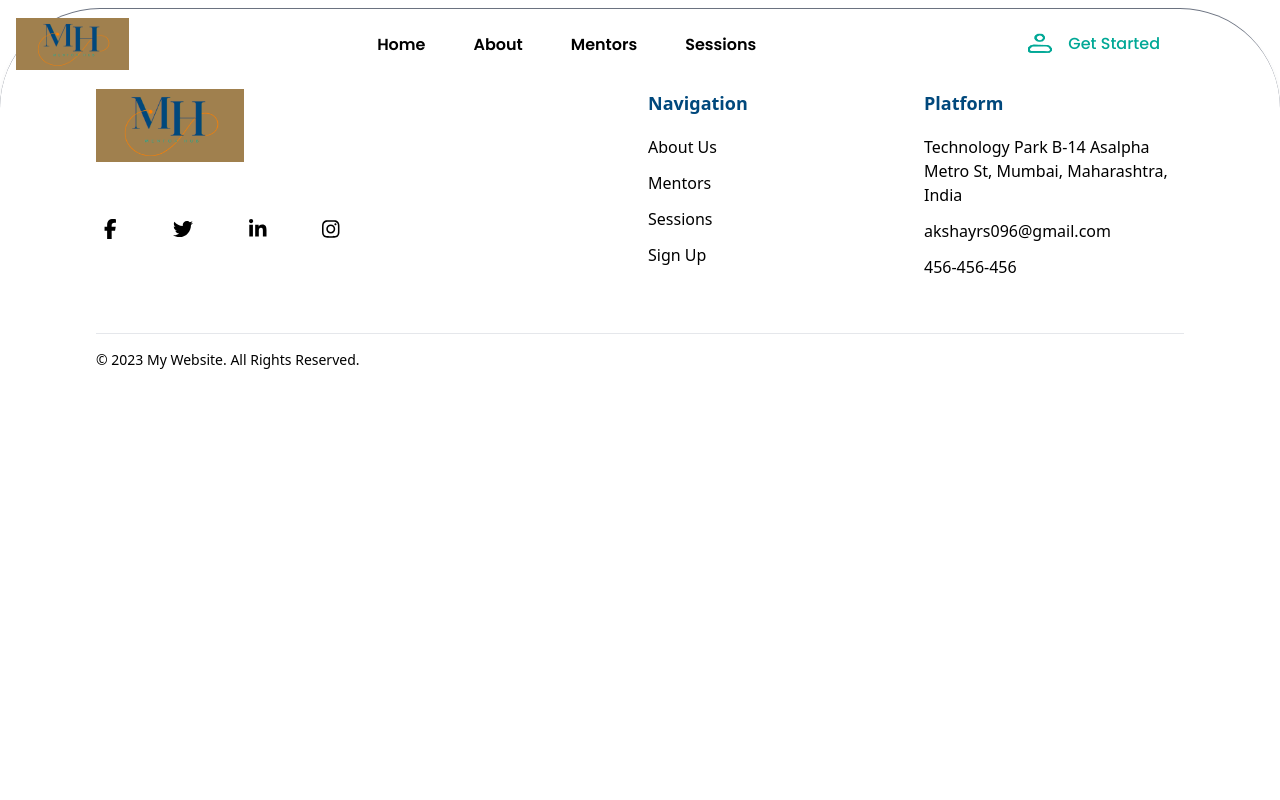
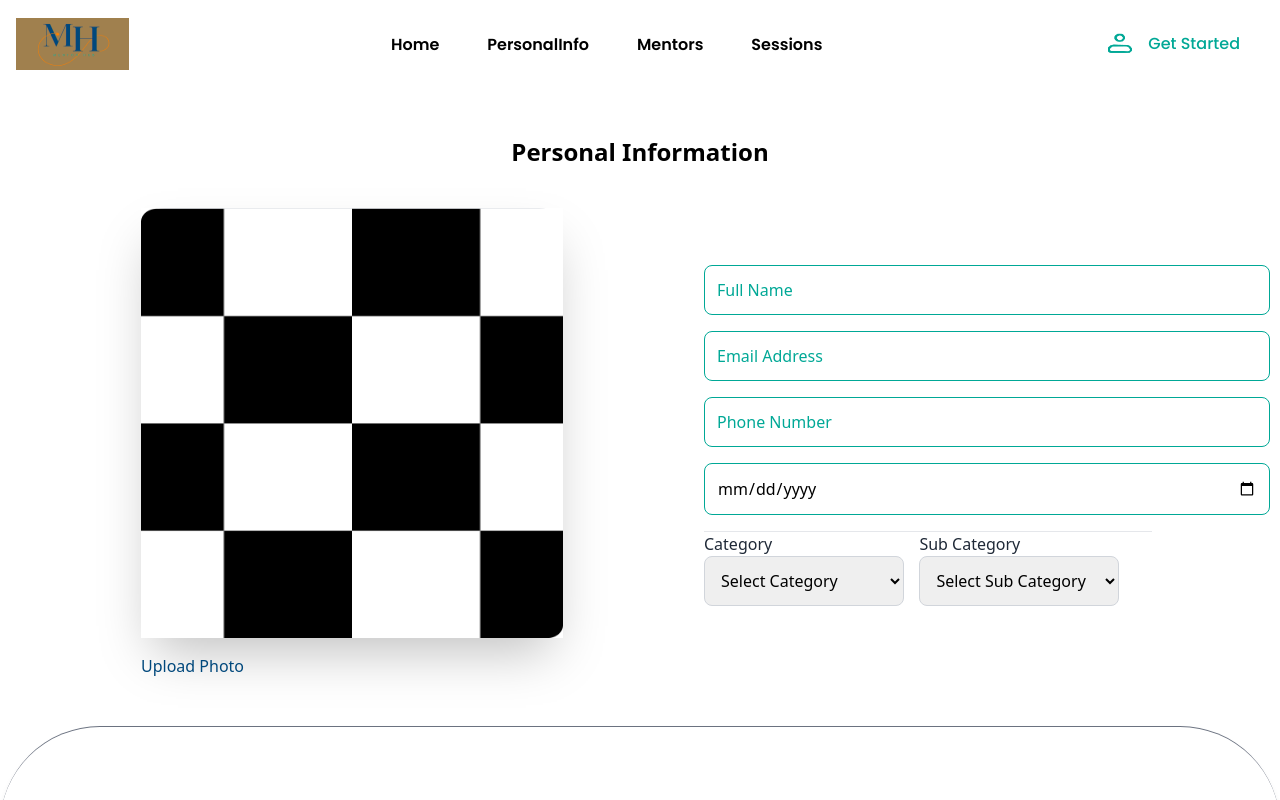
Before and after one commit to Akshay200228/Lean-Platform-Task, a React (Vite) app: page /personalInfo in a window 1280 px wide. Shown: the top 800 px of the page. Built offline with nearby package versions, Linux system fonts and the light colour scheme.

Commit message:
PersonalInfo Section

```diff
--- a/package.json
+++ b/package.json
@@ -14,11 +14,11 @@
     "@fortawesome/react-fontawesome": "^0.2.0",
     "@material-tailwind/react": "^2.0.4",
     "@react-spring/web": "^9.7.3",
-    "@splinetool/react-spline": "^2.2.6",
     "aos": "^2.3.4",
     "framer-motion": "^10.12.17",
     "react": "^18.2.0",
     "react-dom": "^18.2.0",
+    "react-dropzone": "^14.2.3",
     "react-intersection-observer": "^9.5.2",
     "react-router-dom": "^6.14.1",
     "react-spring": "^9.7.2",
--- a/src/App.jsx
+++ b/src/App.jsx
@@ -3,7 +3,7 @@ import styles from './style';
 import { Footer, Navbar } from './components';
 import AOS from 'aos';
 import 'aos/dist/aos.css';
-import { Contact, Home, About } from './pages';
+import { PersonalInfo, Home, About } from './pages';
 import Preloader from './constants/Preloader';
 import { Route, Routes } from 'react-router-dom';
 import { BrowserRouter } from 'react-router-dom'
@@ -46,7 +46,7 @@ const App = () => {
               <Routes>
                 <Route exact path="/" element={<Home />} />
                 <Route path="/about" element={<About />} />
-                  <Route path="/contact" element={<Contact />} />
+                <Route path="/personalInfo" element={<PersonalInfo />} />
               </Routes>
             </div>
           </div>
--- a/src/assets/index.js
+++ b/src/assets/index.js
@@ -9,6 +9,7 @@ import community from "./community.png";
 import avatar1 from "./avatar1.png";
 import avatar2 from "./avatar2.png";
 import avatar3 from "./avatar3.png";
+import form from "./form.png";
 import ArrowRightImg from "./ArrowRightImg.svg";
 
 export {
@@ -24,4 +25,5 @@ export {
   avatar1,
   avatar2,
   avatar3,
+  form,
 };
--- a/src/components/Navbar.jsx
+++ b/src/components/Navbar.jsx
@@ -1,10 +1,19 @@
 import { useEffect, useState } from 'react';
 import { close, menu, mh, signup } from '../assets';
 import { Link } from 'react-router-dom';
+import { motion, useSpring } from 'framer-motion';
+
 
 const Navbar = () => {
   const [toggle, setToggle] = useState(false);
   const [animateButton, setAnimateButton] = useState(false);
+  const [isDragging, setIsDragging] = useState(false);
+
+  const springProps = useSpring({
+    x: isDragging ? 100 : 0,
+    scale: isDragging ? 1.2 : 1,
+  });
+
 
   useEffect(() => {
     const interval = setInterval(() => {
@@ -32,11 +41,18 @@ const Navbar = () => {
       className={`fixed top-0 z-50 flex items-center justify-between w-full px-4 py-4 ${scrolled ? 'bg-white' : 'bg-transparent'} navbar`}
       data-aos='fade-down' data-aos-delay='200'
     >
-      <img
+      <motion.img
         src={mh}
         alt="logo"
-        className="w-[113px] h-[52px] "
+        className="w-[113px] h-[52px]"
+        drag
+        dragConstraints={{ left: 0, right: 0, top: 0, bottom: 0 }}
+        dragElastic={0.8}
+        {...springProps}
+        onDragStart={() => setIsDragging(true)}
+        onDragEnd={() => setIsDragging(false)}
       />
+
       <ul className="items-center justify-end hidden space-x-12 font-semibold sm:flex">
         <li>
           <Link to="/" className='font-poppins cursor-pointer text-[16px] text-black hover:text-purple-400'>
@@ -44,8 +60,8 @@ const Navbar = () => {
           </Link>
         </li>
         <li>
-          <Link to="/about" className='font-poppins cursor-pointer text-[16px] text-black hover:text-purple-400'>
-            About
+          <Link to="/personalInfo" className='font-poppins cursor-pointer text-[16px] text-black hover:text-purple-400'>
+          PersonalInfo
           </Link>
         </li>
         <li>
@@ -59,7 +75,7 @@ const Navbar = () => {
           </Link>
         </li>
       </ul>
-      <div className="hidden mr-20 space-x-4 sm:flex">
+      <div className="hidden sm:flex">
         <button
           type="button"
           className={`py-4 px-6 flex items-center gap-4 font-poppins font-medium text-base text-[#00A896] ${scrolled ? 'bg-dimWhite border-solid border-2 border-[#00A896] ' : 'bg-white'} rounded-2xl outline-none ${animateButton ? 'animate-pulse' : ''}`}
@@ -81,26 +97,26 @@ const Navbar = () => {
         />
 
         {toggle && (
-          <div className="mr-10 flex flex-col items-center p-6 bg-black-gradient absolute top-full right-0 mt-2 mx-4 min-w-[140px] rounded-xl sidebar">
+          <div className="mr-10 flex flex-col items-center p-6 bg-white-gradient absolute top-full right-0 mt-2 mx-4 min-w-[140px] rounded-xl sidebar">
             <ul className="flex flex-col items-start justify-end flex-1 mb-4 font-semibold list-none">
               <li className='mb-2'>
-                <Link to="/" className='font-poppins cursor-pointer text-[16px] text-white'>
+                <Link to="/" className='font-poppins cursor-pointer text-[16px] text-neutral-900'>
                   Home
                 </Link>
               </li>
               <li className='mb-2'>
-                <Link to="/docs" className='font-poppins cursor-pointer text-[16px] text-white'>
+                <Link to="/docs" className='font-poppins cursor-pointer text-[16px] text-neutral-900'>
                   Docs
                 </Link>
               </li>
               <li className='mb-2'>
-                <Link to="/about" className='font-poppins cursor-pointer text-[16px] text-white'>
+                <Link to="/about" className='font-poppins cursor-pointer text-[16px] text-neutral-900'>
                   About
                 </Link>
               </li>
               <li>
-                <Link to="/contact" className='font-poppins cursor-pointer text-[16px] text-white'>
-                  Contact
+                <Link to="/personalInfo" className='font-poppins cursor-pointer text-[16px] text-neutral-900'>
+                  PersonalInfo
                 </Link>
               </li>
             </ul>
@@ -108,7 +124,7 @@ const Navbar = () => {
             <div className="flex flex-col items-center">
               <button
                 type="button"
-                className="flex items-center gap-2 px-2 py-3 text-base font-medium text-white outline-none font-poppins bg-purple-gradient rounded-10px"
+                className="flex items-center gap-2 px-2 py-3 text-base font-medium text-[#00A896] outline-none font-poppins bg-white rounded-10px rounded-2xl"
               >
                 <img src={signup} alt="Signup" className="w-6 h-6" />
                 <span>Get Started</span>
--- /dev/null
+++ b/src/pages/PersonalInfo.jsx
@@ -0,0 +1,159 @@
+import React, { useState } from 'react';
+import styles from '../style';
+import { form } from '../assets';
+
+const PersonalInfo = () => {
+  const [profileImage, setProfileImage] = useState(null);
+  const [name, setName] = useState('');
+  const [email, setEmail] = useState('');
+  const [phoneNumber, setPhoneNumber] = useState('');
+  const [dateOfBirth, setDateOfBirth] = useState('');
+  const [category, setCategory] = useState('');
+  const [subCategory, setSubCategory] = useState('');
+
+  const handleImageUpload = (event) => {
+    const file = event.target.files[0];
+    if (file) {
+      const reader = new FileReader();
+      reader.onload = () => {
+        setProfileImage(reader.result);
+      };
+      reader.readAsDataURL(file);
+    }
+  };
+
+  const handleSubmit = (e) => {
+    e.preventDefault();
+
+    // Handle form submission
+    // You can perform validation and submit the data to your backend or perform other actions
+    console.log('Profile Image:', profileImage);
+    console.log('Name:', name);
+    console.log('Email:', email);
+    console.log('Phone Number:', phoneNumber);
+    console.log('Date of Birth:', dateOfBirth);
+    console.log('Category:', category);
+    console.log('Sub Category:', subCategory);
+  };
+
+  return (
+    <div className={`${styles.paddingY} ${styles.paddingX} mt-14 sm:mt-24`}>
+      <h2 className="mb-6 text-2xl font-bold text-center sm:mb-10">Personal Information</h2>
+      <div className={`flex flex-col lg:flex-row h-full`}>
+        {/* Left side - Profile Image Upload */}
+        <div className="flex items-center justify-center lg:w-1/2">
+          <label htmlFor="image-upload" className="relative text-[#00487C]">
+            {profileImage ? (
+              <img
+                src={profileImage}
+                alt="Profile"
+                className="object-cover shadow-2xl mb-4 sm:mb-0 w-72 h-72 sm:w-[522px] sm:h-[430px] rounded-3xl cursor-pointer"
+              />
+            ) : (
+              <div className="flex items-center justify-center w-72 h-72 mb-4 sm:mb-0 sm:w-[422px] sm:h-[430px] rounded-3xl bg-gray-200 cursor-pointer">
+                <img
+                  src={form}
+                  className="w-72 h-72 sm:w-[522px] sm:h-[430px] shadow-2xl"
+                />
+              </div>
+            )}
+            <p className='mt-4 mb-6 sm:mb-0 text-[#00487C]'>Upload Photo</p>
+            <input
+              type="file"
+              id="image-upload"
+              className="absolute inset-0 w-full h-full opacity-0 cursor-pointer"
+              accept="image/*"
+              onChange={handleImageUpload}
+            />
+          </label>
+        </div>
+
+        {/* Right side - Personal Info Fields */}
+        <div className={`flex flex-col justify-center lg:w-1/2 ${styles.paddingX}`}>
+          <div className="max-w-md mx-auto">
+            <form onSubmit={handleSubmit}>
+              <div className="mb-4">
+                <input
+                  type="text"
+                  id="name"
+                  placeholder="Full Name"
+                  className="w-72 sm:w-[566px] p-3 border placeholder-[#00A896] border-[#00A896] rounded-lg focus:outline-none focus:border-blue-500"
+                  value={name}
+                  onChange={(e) => setName(e.target.value)}
+                  required
+                />
+              </div>
+              <div className="mb-4">
+                <input
+                  type="email"
+                  id="email"
+                  placeholder="Email Address"
+                  className="w-72 sm:w-[566px] p-3 border placeholder-[#00A896] border-[#00A896] rounded-lg focus:outline-none focus:border-blue-500"
+                  value={email}
+                  onChange={(e) => setEmail(e.target.value)}
+                  required
+                />
+              </div>
+              <div className="mb-4">
+                <input
+                  type="tel"
+                  id="phone"
+                  placeholder="Phone Number"
+                  className="w-72 sm:w-[566px] p-3 border placeholder-[#00A896] border-[#00A896] rounded-lg focus:outline-none focus:border-blue-500"
+                  value={phoneNumber}
+                  onChange={(e) => setPhoneNumber(e.target.value)}
+                  required
+                />
+              </div>
+              <div className="mb-4">
+                <input
+                  type="date"
+                  id="dob"
+                  className="w-72 sm:w-[566px] p-3 border placeholder-[#00A896] border-[#00A896] rounded-lg focus:outline-none focus:border-blue-500"
+                  value={dateOfBirth}
+                  onChange={(e) => setDateOfBirth(e.target.value)}
+                  required
+                />
+              </div>
+              <hr />
+              <div className="flex mb-4">
+                <div className="mr-2">
+                  <label htmlFor="category" className="text-gray-800">Category</label>
+                  <select
+                    id="category"
+                    className="w-32 sm:w-[200px] p-3 border border-gray-300 rounded-lg focus:outline-none"
+                    value={category}
+                    onChange={(e) => setCategory(e.target.value)}
+                    required
+                  >
+                    <option value="">Select Category</option>
+                    <option value="category1">Category 1</option>
+                    <option value="category2">Category 2</option>
+                    <option value="category3">Category 3</option>
+                  </select>
+                </div>
+                <div>
+                  <label htmlFor="subcategory" className="text-gray-800">Sub Category</label>
+                  <select
+                    id="subcategory"
+                    className="w-32 sm:w-[200px] p-3 border border-gray-300 rounded-lg focus:outline-none"
+                    value={subCategory}
+                    onChange={(e) => setSubCategory(e.target.value)}
+                    required
+                  >
+                    <option value="">Select Sub Category</option>
+                    <option value="subCategory1">Sub Category 1</option>
+                    <option value="subCategory2">Sub Category 2</option>
+                    <option value="subCategory3">Sub Category 3</option>
+                  </select>
+                </div>
+              </div>
+            </form>
+          </div>
+        </div>
+      </div>
+    </div>
+  );
+};
+
+export default PersonalInfo;
--- a/src/pages/index.js
+++ b/src/pages/index.js
@@ -1,9 +1,9 @@
 import Home from "./Home";
-import Contact from "./Contact";
+import PersonalInfo from "./PersonalInfo";
 import About from "./About";
 
 export {
     Home,
     About,
-    Contact,
+    PersonalInfo,
 }
```
Also changed, not shown: src/components/Explore.jsx (+20 -11 lines), src/index.css (+2 -5 lines), src/pages/Contact.jsx (deleted, +0 -24 lines), src/assets/form.png (added), 1 other file (tests, documents, lock files or other folders). Lines whose indentation alone changed are shown as unchanged.
